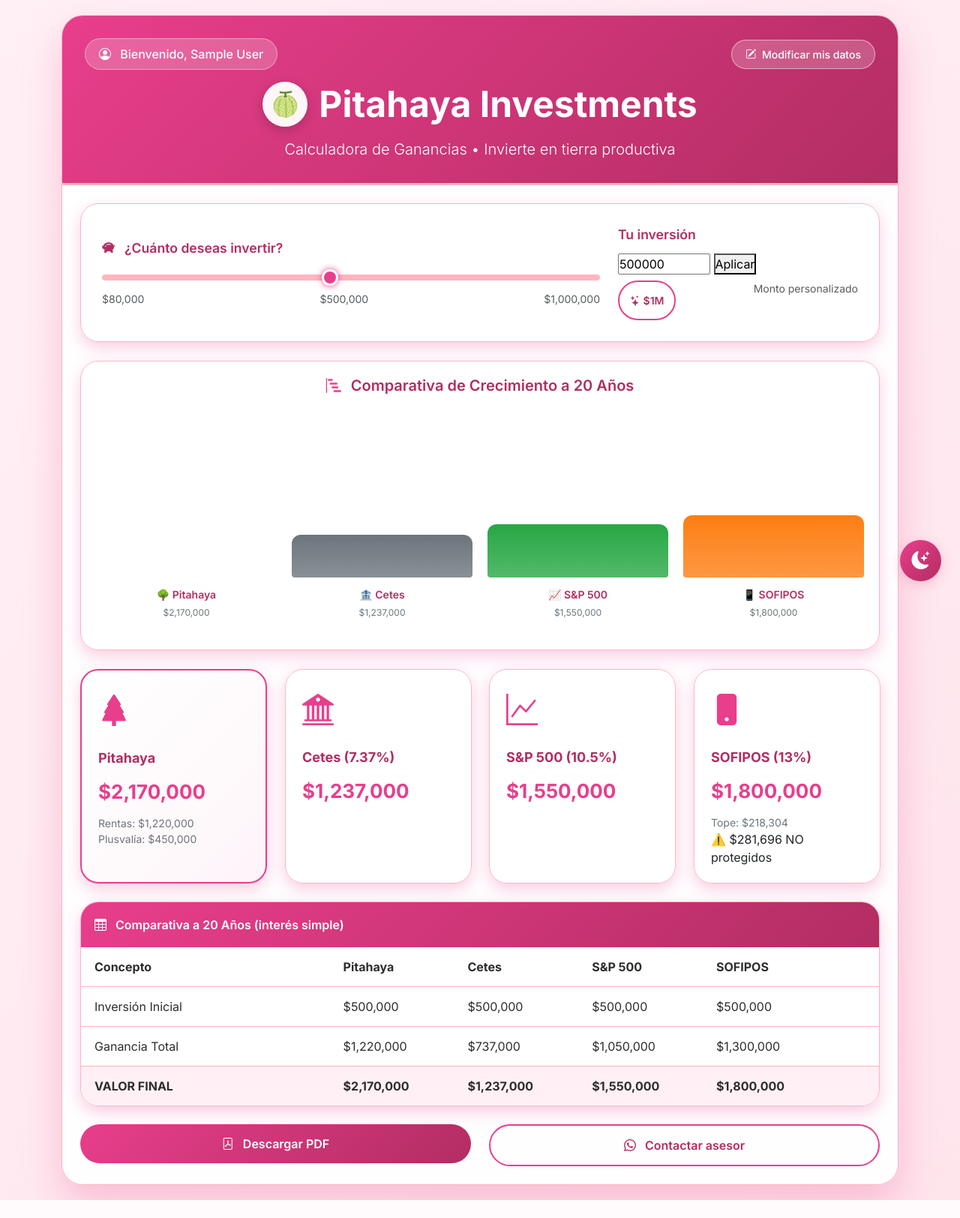
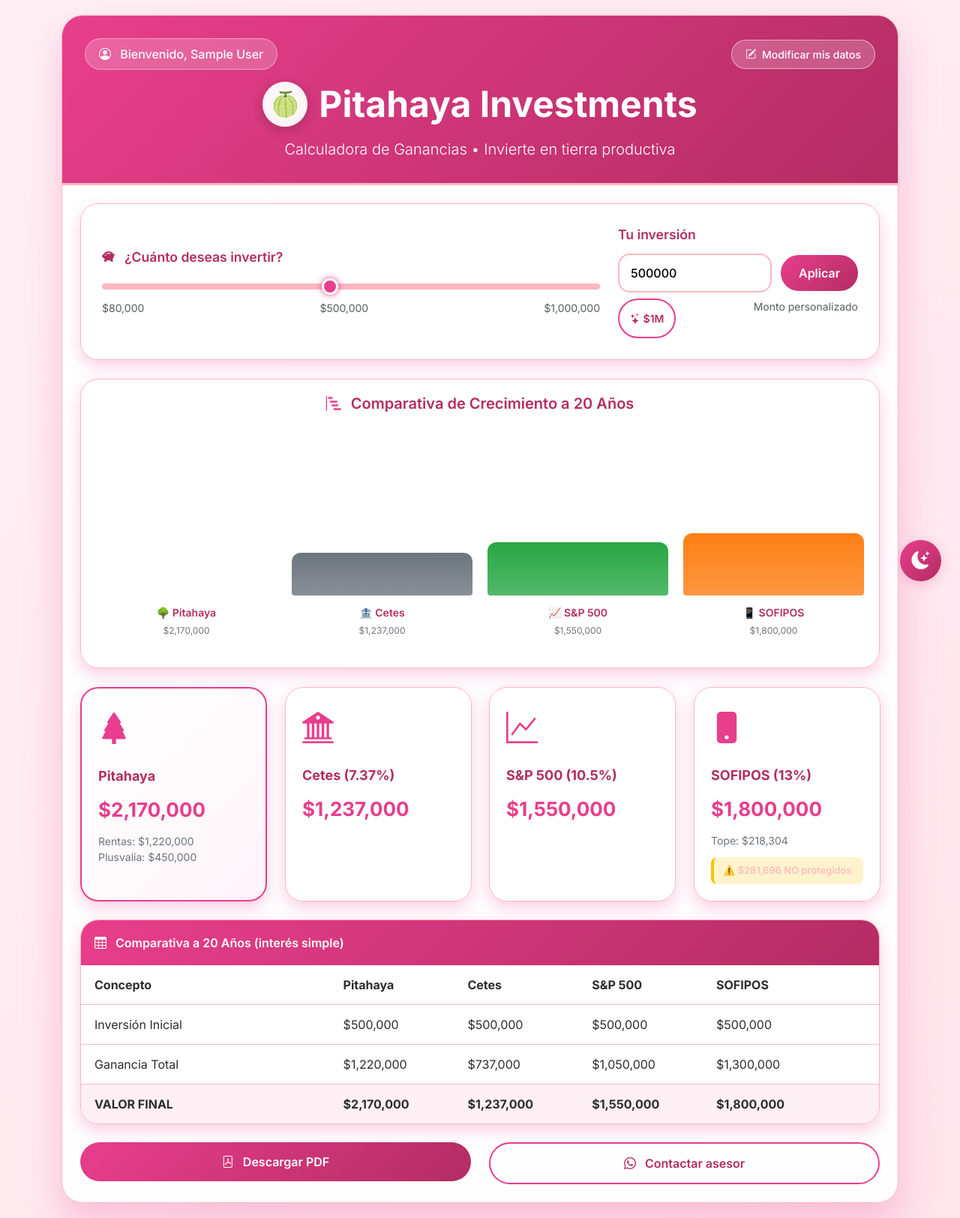
Before and after one commit to D3vBoy/pitahaya-calculadora, a Flask app: page /calculadora in a window 1280 px wide. Shown: the whole page at 75% size. Before the commit the page ends 1600 px from the top, so only its background shows below. Run offline with Flask 3, Linux system fonts and the light colour scheme; the visitor is signed in with stand-in values (Sample User, id 1).

Commit message:
Actualización estética 3

```diff
--- a/templates/calculadora.html
+++ b/templates/calculadora.html
@@ -7,8 +7,6 @@
     <link href="https://cdn.jsdelivr.net/npm/bootstrap@5.3.0/dist/css/bootstrap.min.css" rel="stylesheet">
     <link rel="stylesheet" href="https://cdn.jsdelivr.net/npm/bootstrap-icons@1.11.3/font/bootstrap-icons.min.css">
     <link href="https://fonts.googleapis.com/css2?family=Inter:opsz,wght@14..32,300;14..32,400;14..32,500;14..32,600;14..32,700&display=swap" rel="stylesheet">
-    <!-- AOS Animation Library -->
-    <link href="https://unpkg.com/aos@2.3.1/dist/aos.css" rel="stylesheet">
     <style>
         /* ========================================
            VARIABLES - BRANDING PITAHAYA
@@ -24,28 +22,52 @@
             --text-dark: #2D2D2D;
             --text-muted: #6c757d;
             --text-light: #4a4a4a;
-            --transition-default: all 0.3s cubic-bezier(0.4, 0, 0.2, 1);
             --card-bg: white;
             --table-bg: white;
             --border-color: #FFB6C1;
+            --warning-bg: #fff3cd;
+            --warning-text: #856404;
+            --warning-border: #ffc107;
         }
 
-        /* MODO OSCURO CORREGIDO */
+        /* ========================================
+           MODO OSCURO - PALETA PITAHAYA NOCTURNA
+           ======================================== */
         body.dark-mode {
-            --pitahaya-white: rgba(25, 25, 35, 0.95);
-            --pitahaya-overlay: rgba(255, 255, 255, 0.05);
-            --pitahaya-shadow: rgba(232, 62, 140, 0.2);
-            --text-dark: #F5F5F5;
-            --text-muted: #B0B0B0;
-            --text-light: #E0E0E0;
-            --card-bg: rgba(35, 35, 45, 0.9);
-            --table-bg: rgba(35, 35, 45, 0.9);
-            --border-color: #B32D62;
-            background: linear-gradient(135deg, #1a1a2e 0%, #0f0f1a 100%);
+            /* Fondo principal: degradado nocturno profundo */
+            background: linear-gradient(135deg, #0f0c1a 0%, #1a142f 50%, #0f0c1a 100%);
+
+            /* Colores base oscuros con tono pitahaya */
+            --pitahaya-white: rgba(18, 14, 28, 0.92);
+            --pitahaya-overlay: rgba(232, 62, 140, 0.08);
+            --pitahaya-shadow: rgba(232, 62, 140, 0.35);
+
+            /* Textos con tonos claros elegantes */
+            --text-dark: #F8F4E8;
+            --text-muted: #C4B5A0;
+            --text-light: #E8E0D5;
+
+            /* Fondos de tarjetas con efecto vidrio oscuro */
+            --card-bg: rgba(25, 20, 40, 0.85);
+            --table-bg: rgba(25, 20, 40, 0.85);
+            --border-color: #E83E8C;
+
+            /* Colores para advertencias en modo oscuro */
+            --warning-bg: rgba(232, 62, 140, 0.15);
+            --warning-text: #FFB6C1;
+            --warning-border: #E83E8C;
         }
 
         body.dark-mode .main-card {
             background-color: var(--pitahaya-white);
+            backdrop-filter: blur(12px);
+            border: 1px solid rgba(232, 62, 140, 0.3);
+            box-shadow: 0 25px 50px rgba(232, 62, 140, 0.2);
+        }
+
+        body.dark-mode .header-gradient {
+            background: linear-gradient(135deg, #B32D62 0%, #6B1A3A 100%);
+            border-bottom: 3px solid rgba(255, 182, 193, 0.5);
         }
 
         body.dark-mode .investment-card,
@@ -251,6 +323,45 @@
             transform: scale(1.2);
         }
 
+        .custom-input-group {
+            display: flex;
+            gap: 12px;
+            align-items: center;
+        }
+
+        .custom-input-group input {
+            flex: 1;
+            padding: 12px 15px;
+            border: 2px solid var(--pitahaya-secondary);
+            border-radius: 16px;
+            font-size: 16px;
+            font-weight: 500;
+            transition: all 0.3s cubic-bezier(0.4, 0, 0.2, 1);
+            background: white;
+        }
+
+        .custom-input-group input:focus {
+            border-color: var(--pitahaya-primary);
+            outline: none;
+            box-shadow: 0 0 0 4px var(--pitahaya-shadow);
+        }
+
+        .custom-input-group button {
+            padding: 12px 24px;
+            background: linear-gradient(135deg, var(--pitahaya-primary), var(--pitahaya-dark));
+            color: white;
+            border: none;
+            border-radius: 40px;
+            font-weight: 600;
+            cursor: pointer;
+            transition: all 0.3s cubic-bezier(0.4, 0, 0.2, 1);
+        }
+
+        .custom-input-group button:hover {
+            transform: translateY(-2px);
+            box-shadow: 0 5px 15px var(--pitahaya-shadow);
+        }
+
         /* ========================================
            GRÁFICO DE CRECIMIENTO
            ======================================== */
@@ -359,6 +470,17 @@
         .investment-detail {
             font-size: 14px;
             color: var(--text-muted);
+        }
+
+        .warning-text {
+            background: var(--warning-bg);
+            border-left: 4px solid var(--warning-border);
+            padding: 8px 12px;
+            border-radius: 8px;
+            margin-top: 12px;
+            font-size: 13px;
+            font-weight: 500;
+            color: var(--warning-text);
         }
 
         /* ========================================
@@ -666,7 +772,7 @@
                         </div>
                     </div>
                     <div class="col-md-3 animate-scale delay-4">
-                        <div class="investment-card sofipo" data-instrument="sofipo">
+                        <div class="investment-card" data-instrument="sofipo">
                             <div class="investment-icon"><i class="bi bi-phone-fill"></i></div>
                             <div class="investment-title">SOFIPOS (13%)</div>
                             <div class="investment-amount" id="sofipoTotal">$1,800,000</div>
@@ -885,18 +990,18 @@
 
             if (capital > TOPE_PROSOFIPO) {
                 sofipoWarning.innerHTML = `⚠️ ${formatMoney(capital - TOPE_PROSOFIPO)} NO protegidos`;
+                sofipoWarning.style.color = '#FFB6C1';
             } else {
                 sofipoWarning.innerHTML = `✅ Dentro del límite PROSOFIPO`;
+                sofipoWarning.style.color = '#28a745';
             }
 
             updateChart();
         }
 
-        // Eventos con animación al slider
         slider.addEventListener('input', (e) => {
             const capital = parseInt(e.target.value);
             calcularTodo(capital);
-            // Animación del número
             const valueElement = document.querySelector('.slider-value');
             if (valueElement) {
                 valueElement.style.transform = 'scale(1.05)';
```
Also changed, not shown: other parts of templates/calculadora.html (+67 -34 lines).
